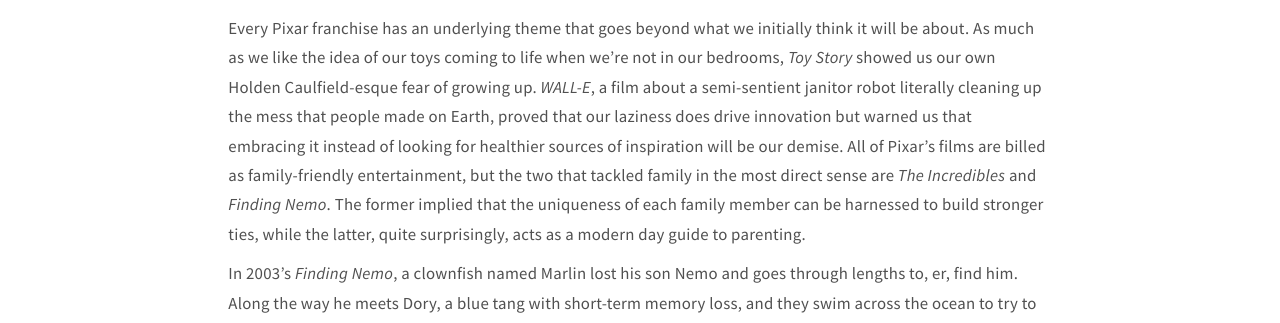
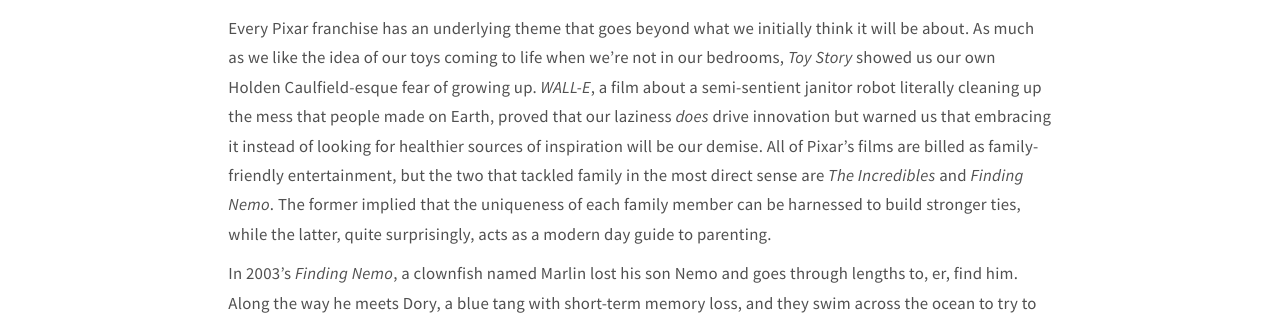
Before and after one commit to ralphgregor/ralphgregor.github.io, a Jekyll site: the page built from blog/_posts/2016-06-18-finding-dory.md, in a window 1280 px wide. Shown: the part 480-803 px from the top of the page. Built offline with Jekyll 4.4.1, drawn with Linux system fonts in a browser that asks for light colours; nearby versions of some CDN libraries; comment, search, counter and statistics services are not loaded.

Commit message:
Final edits

```diff
--- a/blog/_posts/2016-06-18-finding-dory.md
+++ b/blog/_posts/2016-06-18-finding-dory.md
@@ -6,7 +6,7 @@
 comments: true
 ---
 
-Every Pixar franchise has an underlying theme that goes beyond what we initially think it will be about. As much as we like the idea of our toys coming to life when we’re not in our bedrooms, _Toy Story_ showed us our own Holden Caulfield-esque fear of growing up. _WALL-E_, a film about a semi-sentient janitor robot literally cleaning up the mess that people made on Earth, proved that our laziness does drive innovation but warned us that embracing it instead of looking for healthier sources of inspiration will be our demise. All of Pixar’s films are billed as family-friendly entertainment, but the two that tackled family in the most direct sense are _The Incredibles_ and _Finding Nemo_. The former implied that the uniqueness of each family member can be harnessed to build stronger ties, while the latter, quite surprisingly, acts as a modern day guide to parenting.
+Every Pixar franchise has an underlying theme that goes beyond what we initially think it will be about. As much as we like the idea of our toys coming to life when we’re not in our bedrooms, _Toy Story_ showed us our own Holden Caulfield-esque fear of growing up. _WALL-E_, a film about a semi-sentient janitor robot literally cleaning up the mess that people made on Earth, proved that our laziness _does_ drive innovation but warned us that embracing it instead of looking for healthier sources of inspiration will be our demise. All of Pixar’s films are billed as family-friendly entertainment, but the two that tackled family in the most direct sense are _The Incredibles_ and _Finding Nemo_. The former implied that the uniqueness of each family member can be harnessed to build stronger ties, while the latter, quite surprisingly, acts as a modern day guide to parenting.
 
 In 2003’s _Finding Nemo_, a clownfish named Marlin lost his son Nemo and goes through lengths to, er, find him. Along the way he meets Dory, a blue tang with short-term memory loss, and they swim across the ocean to try to save his son. It’s a pitch perfect buddy adventure and a lesser studio would've made the point of the film as “fishes in your aquariums have feelings too.” But this is Pixar, and who would’ve thought that a film about anthropomorphic fishes will mirror the universal conflict between overprotective parents and their children without vilifying either of them and making its viewers (who were mostly parents and their children) understand both sides. _Finding Dory_, which is Pixar’s best non-Toy Story sequel to date runs on this idea and transcends it.
 
```
